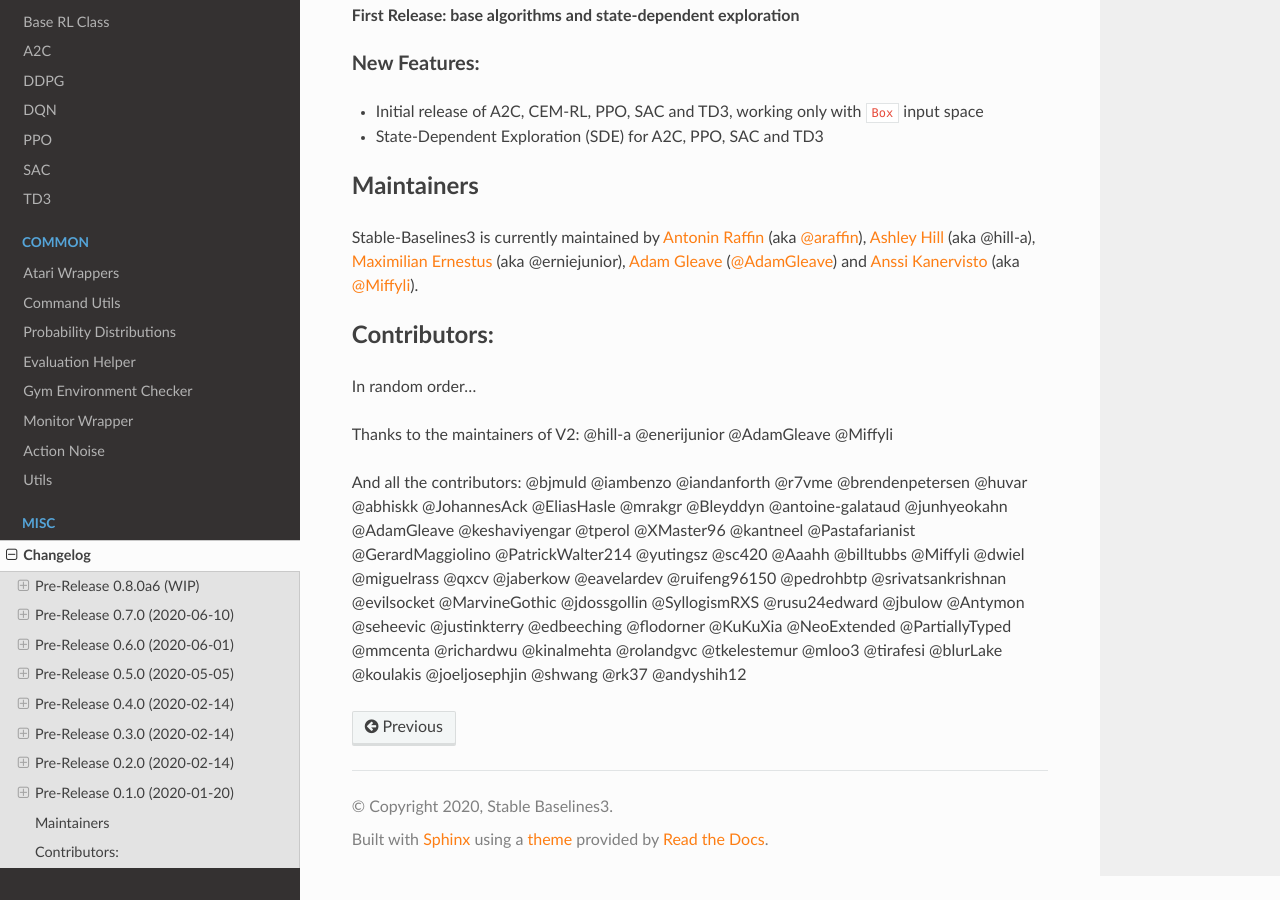
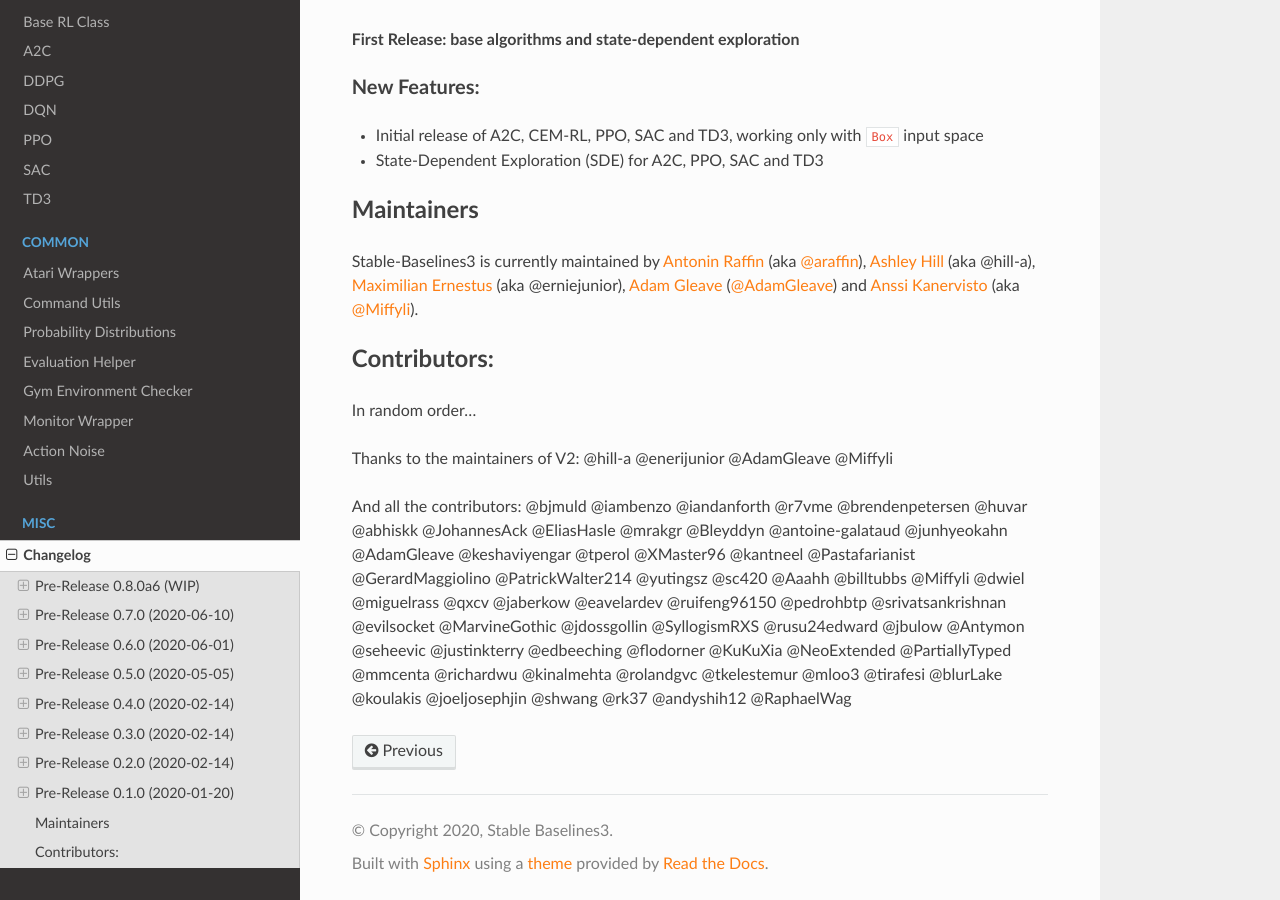
Before and after one commit to DLR-RM/stable-baselines3, a Sphinx documentation site: the page built from docs/misc/changelog.rst, in a window 1280 px wide and 900 px high, scrolled down 7638 px. Built offline with Sphinx 7.4.7 and the Read the Docs theme 2.0.0, drawn with Linux system fonts in a browser that asks for light colours; pages that are not in the unit, such as notebooks, are missing from menus; some of the changed text lies outside the part shown.

Commit message:
Update changelog.rst

```diff
--- a/docs/misc/changelog.rst
+++ b/docs/misc/changelog.rst
@@ -57,6 +57,7 @@
 - Added Unity reacher to the projects page (@koulakis)
 - Added PyBullet colab notebook
 - Fixed typo in PPO example code (@joeljosephjin)
+- Fixed typo in custom policy doc (@RaphaelWag)
 
 
 
@@ -359,4 +360,4 @@
 @Miffyli @dwiel @miguelrass @qxcv @jaberkow @eavelardev @ruifeng96150 @pedrohbtp @srivatsankrishnan @evilsocket
 @MarvineGothic @jdossgollin @SyllogismRXS @rusu24edward @jbulow @Antymon @seheevic @justinkterry @edbeeching
 @flodorner @KuKuXia @NeoExtended @PartiallyTyped @mmcenta @richardwu @kinalmehta @rolandgvc @tkelestemur @mloo3
-@tirafesi @blurLake @koulakis @joeljosephjin @shwang @rk37 @andyshih12
+@tirafesi @blurLake @koulakis @joeljosephjin @shwang @rk37 @andyshih12 @RaphaelWag
```
